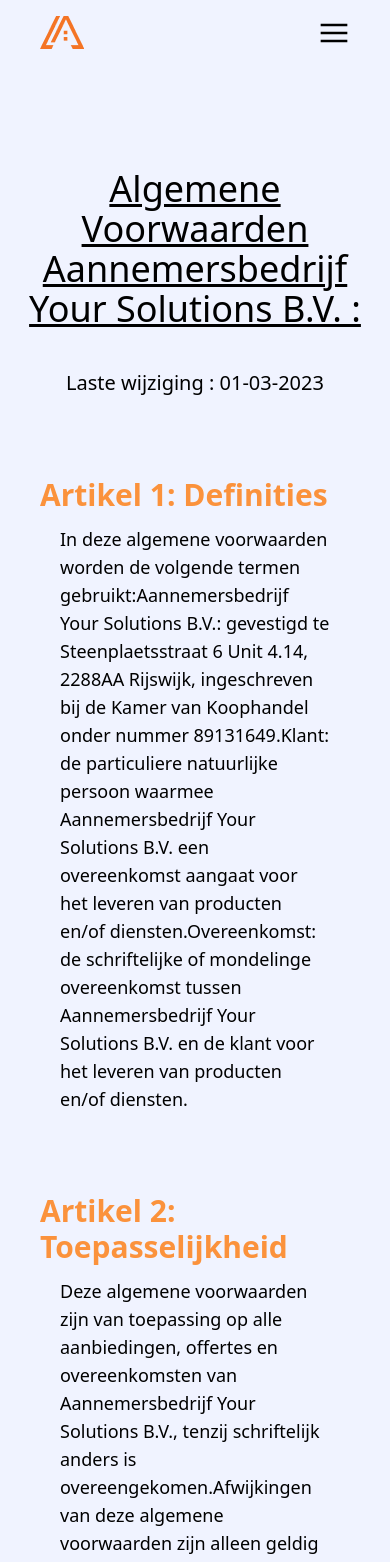
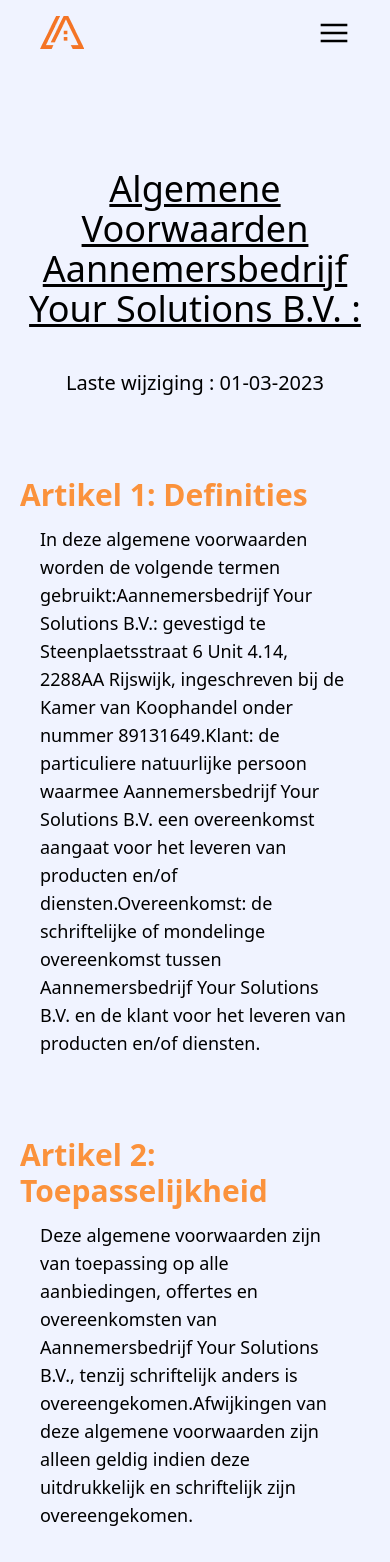
Before and after one commit to zakaryae7/aannmersbedjf, a React (Vite) app: page /terms in a window 390 px wide. Shown: the top 1562 px of the page. Built offline with nearby package versions, Linux system fonts and the light colour scheme.

Commit message:
terms responsive

```diff
--- a/src/components/TermsP.jsx
+++ b/src/components/TermsP.jsx
@@ -1,6 +1,6 @@
 export function TermsP(props) {
     return (
-        <div className='mx-10 my-20'>
+        <div className='lg:mx-20 my-20 mx-5'>
             <h1 className='text-3xl font-semibold text-orange-400 mb-3'>Artikel {props.title}</h1>
             <p className='text-lg mx-5 mb-10'>{props.text}</p>
         </div>
```
